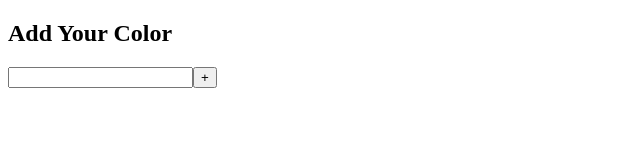
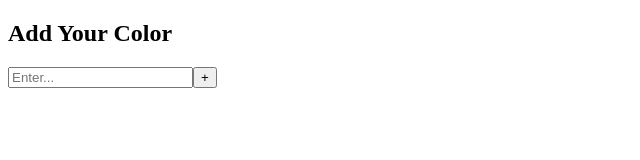
Before and after one commit to Sebarak/Colors, a React (Create React App) app: page / in a window 1280 px wide. Shown: the top 160 px of the page, without its empty margins (0-640 px from the left). Built offline with nearby package versions, Linux system fonts and the light colour scheme.

Commit message:
First Form - Done

```diff
--- a/src/App.js
+++ b/src/App.js
@@ -1,8 +1,14 @@
 import {FirstForm} from "./FirstForm/FirstForm";
+import {useEffect} from "react";
 // import {SecondForm} from "./SecondForm/SecondForm";
 // import {List} from "./List/List";
 
 function App() {
+    useEffect(()=>{
+        if (localStorage.getItem('Colors') === null){
+            localStorage.setItem('Colors', JSON.stringify([]));
+        }
+    },[])
   return (
     <div className='container'>
         <FirstForm />
--- a/src/FirstForm/FirstForm.js
+++ b/src/FirstForm/FirstForm.js
@@ -1,48 +1,69 @@
-import {Component} from "react";
+import {useState} from "react";
 
-class FirstForm extends Component{
-    constructor(props) {
-        super(props);
-        this.state = {
-            newColor: ''
-        };
+const FirstForm = () =>{
+    const [value,setValue] = useState('');
+    const [hash,setHash] = useState('');
+
+    const handleChange = (event) => {
+        let valueValid = /[^a-fA-F0-9]/;
+        let replacer = '';
+        setHash('#');
+        setValue(event.target.value.replace(valueValid, replacer));
     }
 
-    // handleChange(event){
-    //     const hex = ['0','1','2','3','4','5','6','7','8','9','A','B','C','D','E','F'];
-    //     const color = [...event.target.value];
-    //
-    //     color.forEach(el=>{
-    //         hex.forEach(str=>{
-    //             if (el===str){
-    //                 this.setState(()=>({
-    //                     newColor: event.target.value
-    //                 }))
-    //             }
-    //         })
-    //     })
-    // }
-
-    handleKeyDown(event){
-        if (event.key === 'a'){
-            console.log('siu');
+    const backspace = (event) =>{
+            if (event.key === 'Backspace'){
+                if (value === ''){
+                    setHash('');
+                }
         }
     }
 
-    handleAdd(event){
+    const handleAdd = (event) => {
         event.preventDefault();
+        const storageColors = JSON.parse(localStorage.getItem('Colors'));
+        const newColor = ['#'];
+        let duplicate = false;
 
+        const addColor = color => {
+            storageColors.forEach(colors => {
+                if (colors === color){
+                    duplicate = true;
+                }
+            });
+
+            if (duplicate === true){
+                localStorage.setItem('Colors',JSON.stringify(storageColors));
+            }else{
+                storageColors.push(color);
+                localStorage.setItem('Colors',JSON.stringify(storageColors));
+                setValue('');
+                setHash('');
+            }
+        }
+
+        if (value.length === 3){
+            [...value].forEach(letter=>{
+                newColor.push(letter,letter);
+            })
+
+            addColor(newColor.join(''));
+
+        }else if(value.length === 6){
+            newColor.push(value);
+
+            addColor(newColor.join(''));
+        }
     }
 
-    render() {
         return(
-            <form onSubmit={this.handleAdd}>
+            <form onSubmit={handleAdd}>
                 <h2>Add Your Color</h2>
-                <input type="text" value={this.state.newColor} onKeyDown={this.handleKeyDown}/>
+                <div className='hash'>{hash}</div>
+                <input type="text" value={value} onKeyDown={e=>{backspace(e)}} onChange={e=>{handleChange(e)}} maxLength='6' placeholder='Enter...'/>
                 <button>+</button>
             </form>
         )
-    }
 }
 
 export {FirstForm}
```
